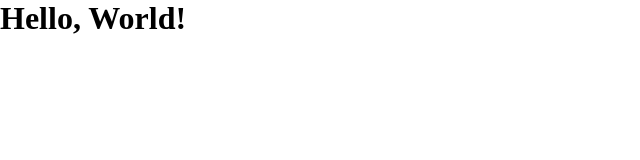
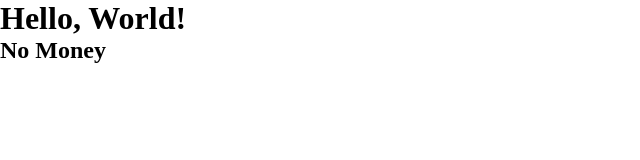
Before and after one commit to Tojinazarovbekzod/Git, a plain HTML site: page index.html in a window 1280 px wide. Shown: the whole page, without its empty margins (0-640 px from the left). Drawn offline with Linux system fonts and the light colour scheme.

Commit message:
Add missing header for clarity

```diff
--- a/index.html
+++ b/index.html
@@ -8,7 +8,7 @@
 </head>
 <body>
     <h1>Hello, World!</h1>
-
+    <h2>No Money</h2>
 
 
     <script src="script.js"></script>
```
